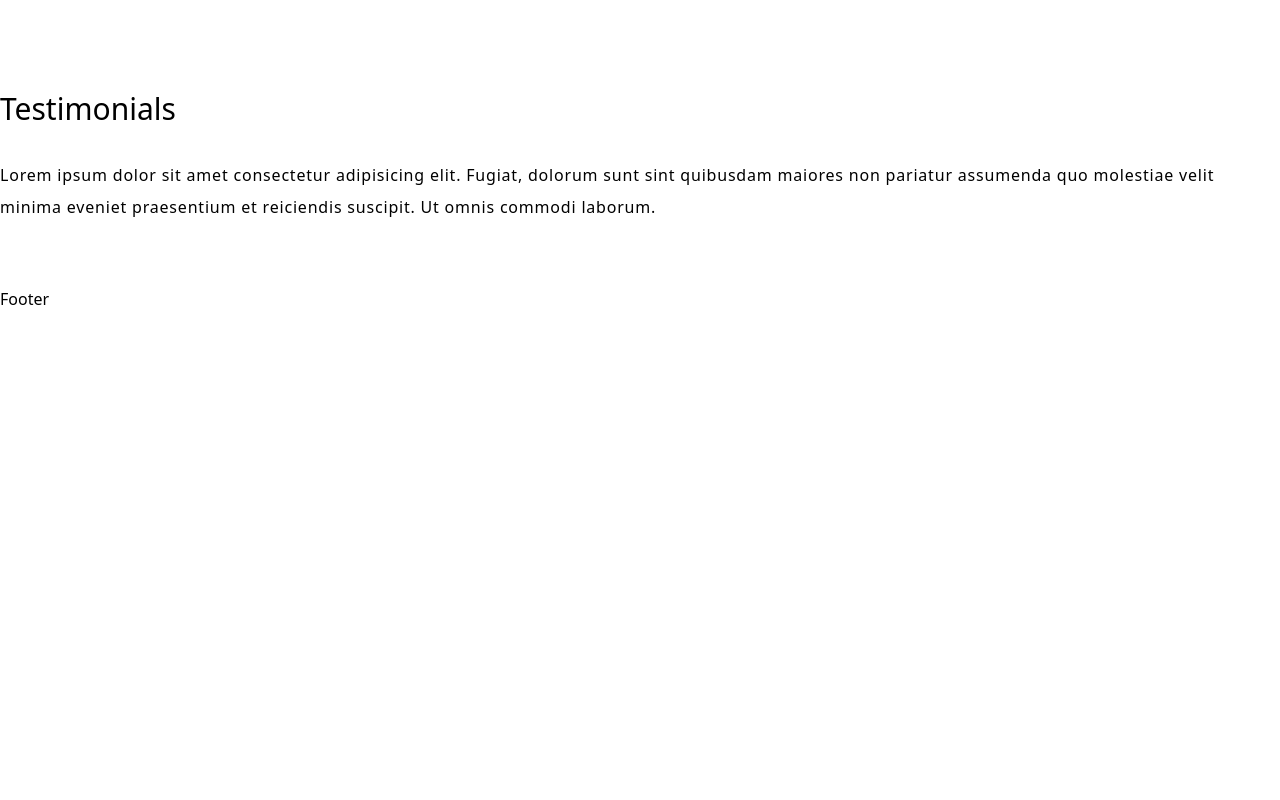
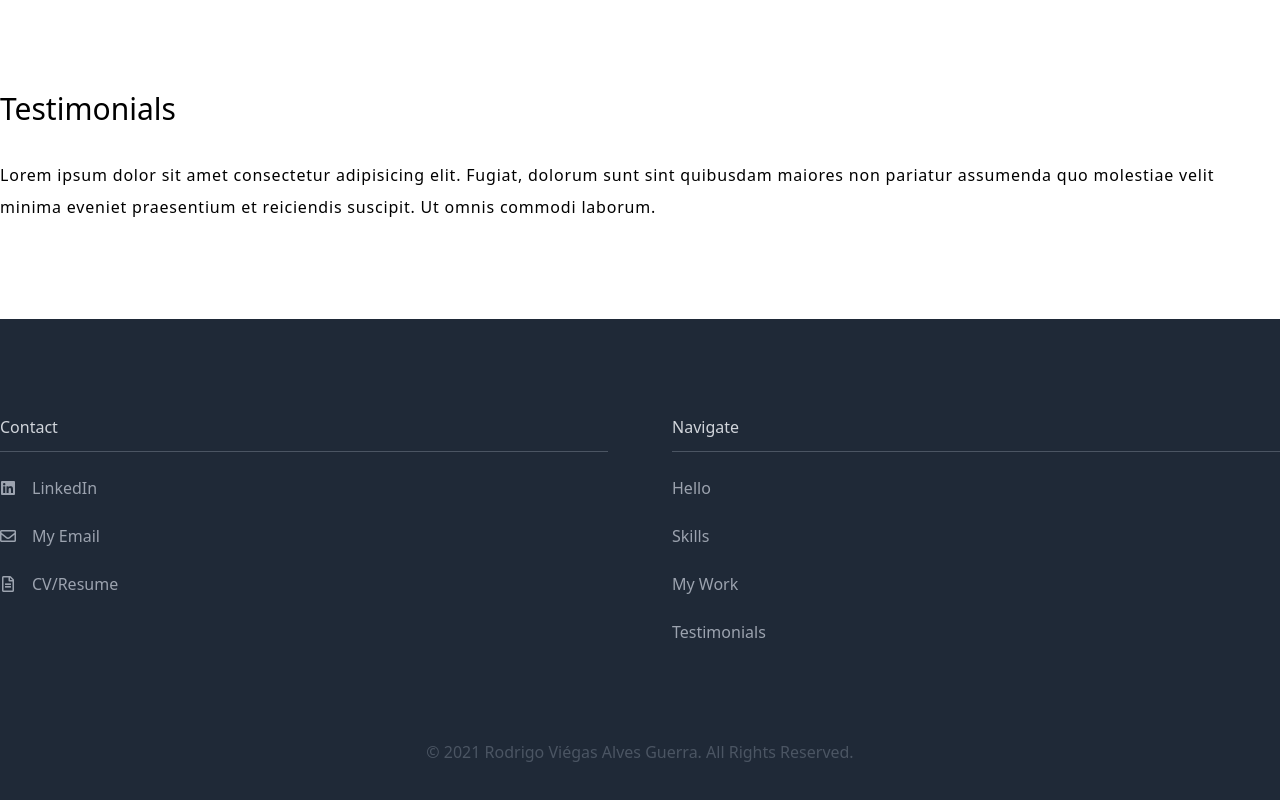
Before and after one commit to rvaguerra/my-website, a Vue app: page / in a window 1280 px wide. Shown: the part 841-1641 px from the top of the page. Before the commit the page ends 1152 px from the top, so only its background shows below. Built offline with nearby package versions, Linux system fonts and the light colour scheme.

Commit message:
Update AppFooter.vue

```diff
--- a/src/components/AppFooter.vue
+++ b/src/components/AppFooter.vue
@@ -1,3 +1,74 @@
 <template>
-  <footer>Footer</footer>
+  <footer class="mt-8 bg-gray-800">
+    <div class="container mx-auto py-12">
+      <div class="py-12 flex space-x-16">
+        <div class="flex-1">
+          <p class="footer-category">Contact</p>
+
+          <ul class="space-y-6">
+            <li v-for="link in links" :key="link.text">
+              <a :href="link.url" class="footer-link">
+                <i :class="link.icon" class="w-4 mr-4 text-center"></i>
+
+                <span>{{ link.text }}</span></a
+              >
+            </li>
+          </ul>
+        </div>
+
+        <nav class="flex-1">
+          <p class="footer-category">Navigate</p>
+
+          <ul class="space-y-6">
+            <li class="footer-link"><a href="#hello">Hello</a></li>
+            <li class="footer-link"><a href="#skills">Skills</a></li>
+            <li class="footer-link"><a href="#my-work">My Work</a></li>
+            <li class="footer-link">
+              <a href="#testimonials">Testimonials</a>
+            </li>
+          </ul>
+        </nav>
+      </div>
+
+      <div class="pt-12 pb-4 capitalized text-center text-gray-600">
+        © 2021 Rodrigo Viégas Alves Guerra. All Rights Reserved.
+      </div>
+    </div>
+  </footer>
 </template>
+
+<script>
+export default {
+  data() {
+    return {
+      links: [
+        {
+          text: "LinkedIn",
+          url: "#",
+          icon: "fab fa-linkedin",
+        },
+        {
+          text: "My Email",
+          url: "#",
+          icon: "far fa-envelope",
+        },
+        {
+          text: "CV/Resume",
+          url: "#",
+          icon: "far fa-file-alt",
+        },
+      ],
+    };
+  },
+};
+</script>
+
+<style lang="postcss" scoped>
+.footer-category {
+  @apply pb-3 mb-6 text-gray-300 border-b border-gray-600;
+}
+
+.footer-link {
+  @apply text-gray-400 hover:text-gray-100;
+}
+</style>
```
